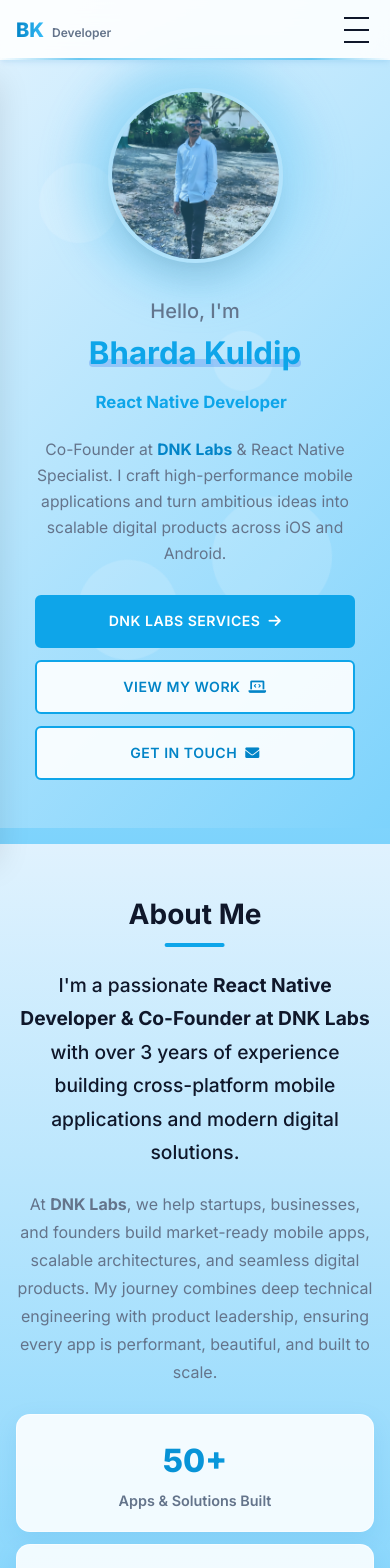
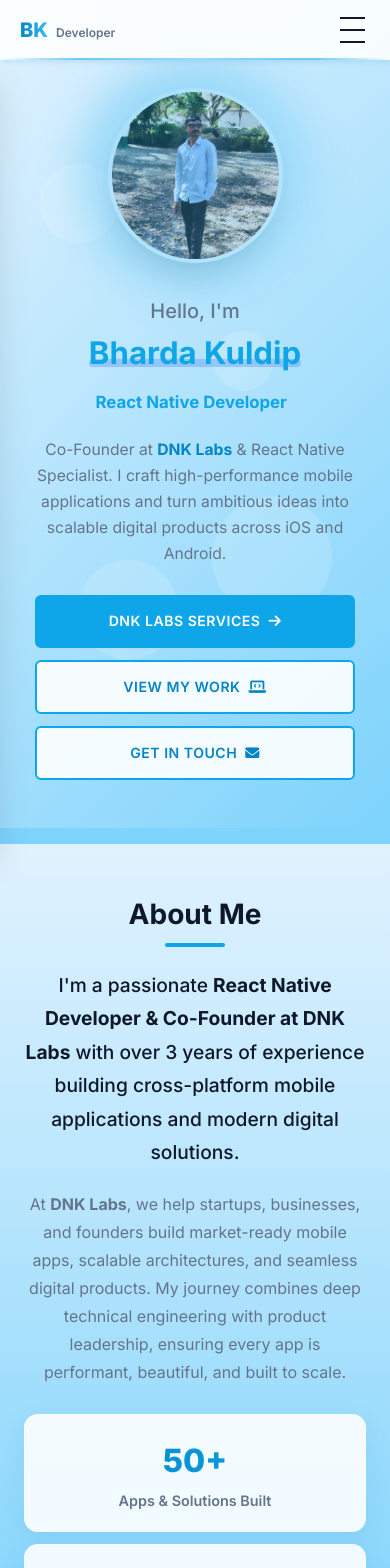
Before and after one commit to kuldip0107/bharda-kuldip-portfolio, a React (Vite) app: page / in a window 390 px wide. Shown: the top 1568 px of the page. Built offline with nearby package versions, Linux system fonts and the light colour scheme.

Commit message:
fix(layout): center section-title and balance left and right margins across website

```diff
--- a/src/index.css
+++ b/src/index.css
@@ -43,15 +43,15 @@ a {
    UTILITY CLASSES & COMMON ANIMATIONS
    ========================================================================== */
 .container {
-    max-width: 1200px;
+    max-width: 1180px;
     margin: 0 auto;
-    padding: 0 20px;
+    padding: 0 2rem;
     width: 100%;
     box-sizing: border-box;
 }
 
 section {
-    padding: 6rem 5%;
+    padding: 6rem 6%;
     width: 100%;
     box-sizing: border-box;
     position: relative;
@@ -59,12 +59,12 @@ section {
 
 .section-title {
     position: relative;
-    display: inline-block;
-    margin-bottom: 3rem;
+    display: block;
+    width: fit-content;
+    margin: 0 auto 3rem auto;
     font-size: 2.5rem;
     text-align: center;
-    left: 50%;
-    transform: translateX(-50%);
+    box-sizing: border-box;
 }
 
 .section-title::after {
@@ -1457,14 +1457,14 @@ footer {
 @media (max-width: 768px) {
     /* Base Body & Section Constraints */
     section {
-        padding: 4.5rem 1.25rem 2.5rem !important;
+        padding: 4.5rem 1.5rem 2.5rem !important;
         width: 100% !important;
         overflow-x: hidden !important;
         box-sizing: border-box !important;
     }
 
     .container {
-        padding: 0 !important;
+        padding: 0 0.25rem !important;
         width: 100% !important;
         max-width: 100% !important;
         margin: 0 auto !important;
@@ -1473,7 +1473,11 @@ footer {
 
     .section-title {
         font-size: 2rem !important;
-        margin-bottom: 2.25rem !important;
+        margin: 0 auto 2.25rem auto !important;
+        display: block !important;
+        width: fit-content !important;
+        left: auto !important;
+        transform: none !important;
     }
 
     /* Navbar & Mobile Drawer */
@@ -1959,11 +1963,11 @@ footer {
 /* Extra Small Phones (max-width: 480px) */
 @media (max-width: 480px) {
     section {
-        padding: 4rem 1rem 2rem !important;
+        padding: 4rem 1.25rem 2rem !important;
     }
 
     nav {
-        padding: 0.75rem 1rem;
+        padding: 0.75rem 1.25rem;
     }
 
     .logo {
@@ -1975,7 +1979,7 @@ footer {
     }
 
     .hero {
-        padding: 5.5rem 1rem 3rem !important;
+        padding: 5.5rem 1.25rem 3rem !important;
     }
 
     .hero h1 {
@@ -1993,7 +1997,11 @@ footer {
 
     .section-title {
         font-size: 1.75rem !important;
-        margin-bottom: 2rem !important;
+        margin: 0 auto 2rem auto !important;
+        display: block !important;
+        width: fit-content !important;
+        left: auto !important;
+        transform: none !important;
     }
 
     .about-stats {
```
